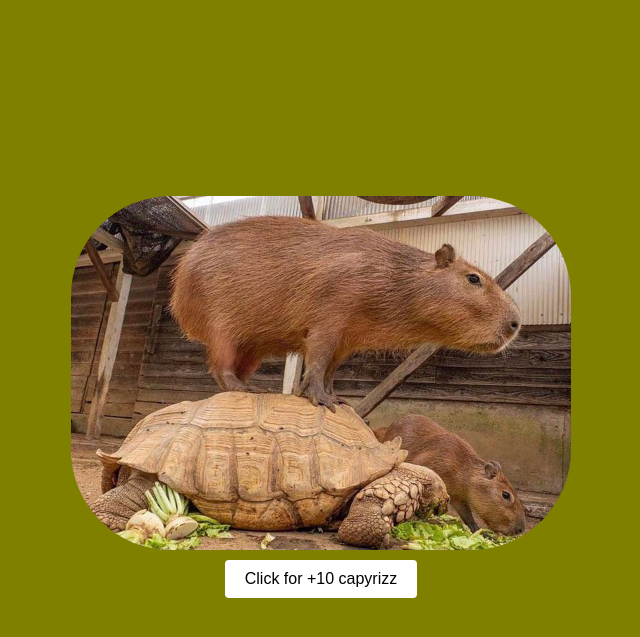
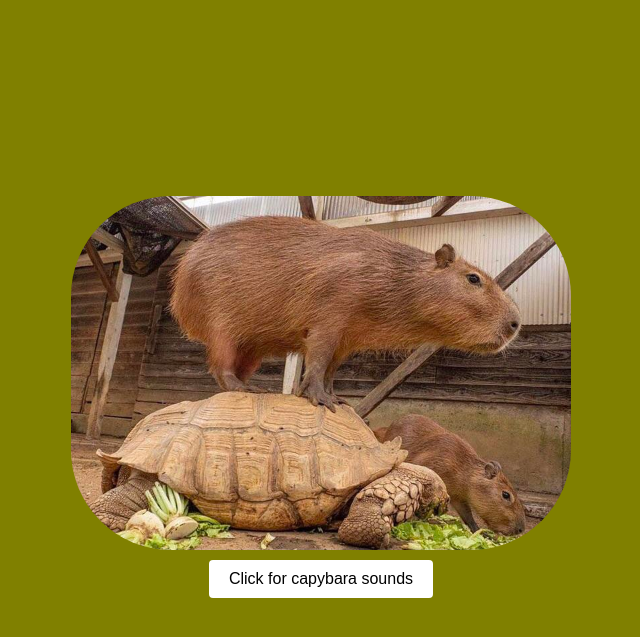
Before and after one commit to tenzodin/capy-meme, a plain HTML site: page index.html in a window 1280 px wide. Shown: the part 101-738 px from the top of the page, without its empty margins (319-959 px from the left). Drawn offline with Linux system fonts and the light colour scheme.

Commit message:
Update index.html

```diff
--- a/index.html
+++ b/index.html
@@ -19,7 +19,7 @@
 </nav>
     <div id="image-container">
         <img class="center-image" src="./img/ontopofturtle.jpg" alt="Clickable Image">
-        <button id="play-button">Click for +10 capyrizz</button>
+        <button id="play-button">Click for capybara sounds</button>
         <audio id="audio-player">
             <source src="./audio/ballin but extremely low quality.mp3" type="audio/mp3">
             Your browser does not support the audio element.
```
